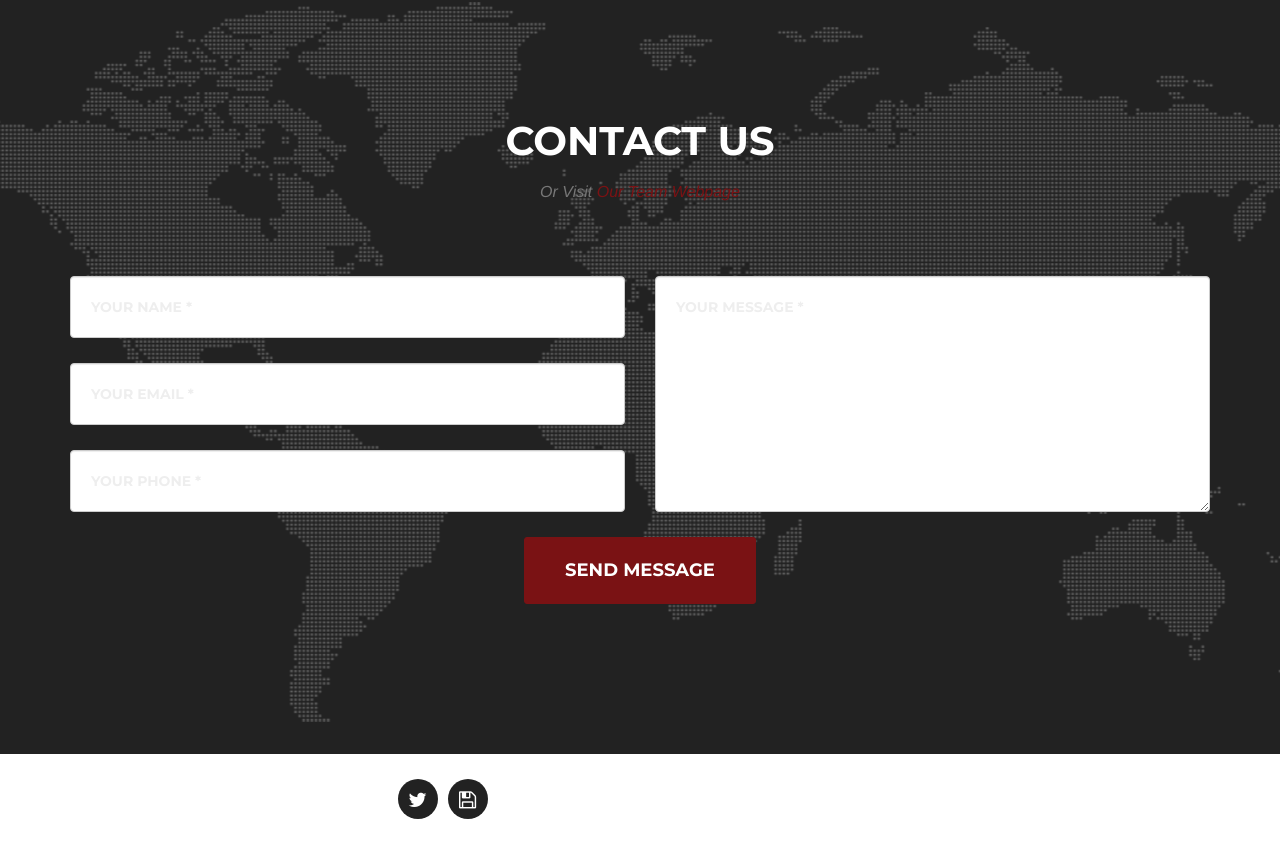
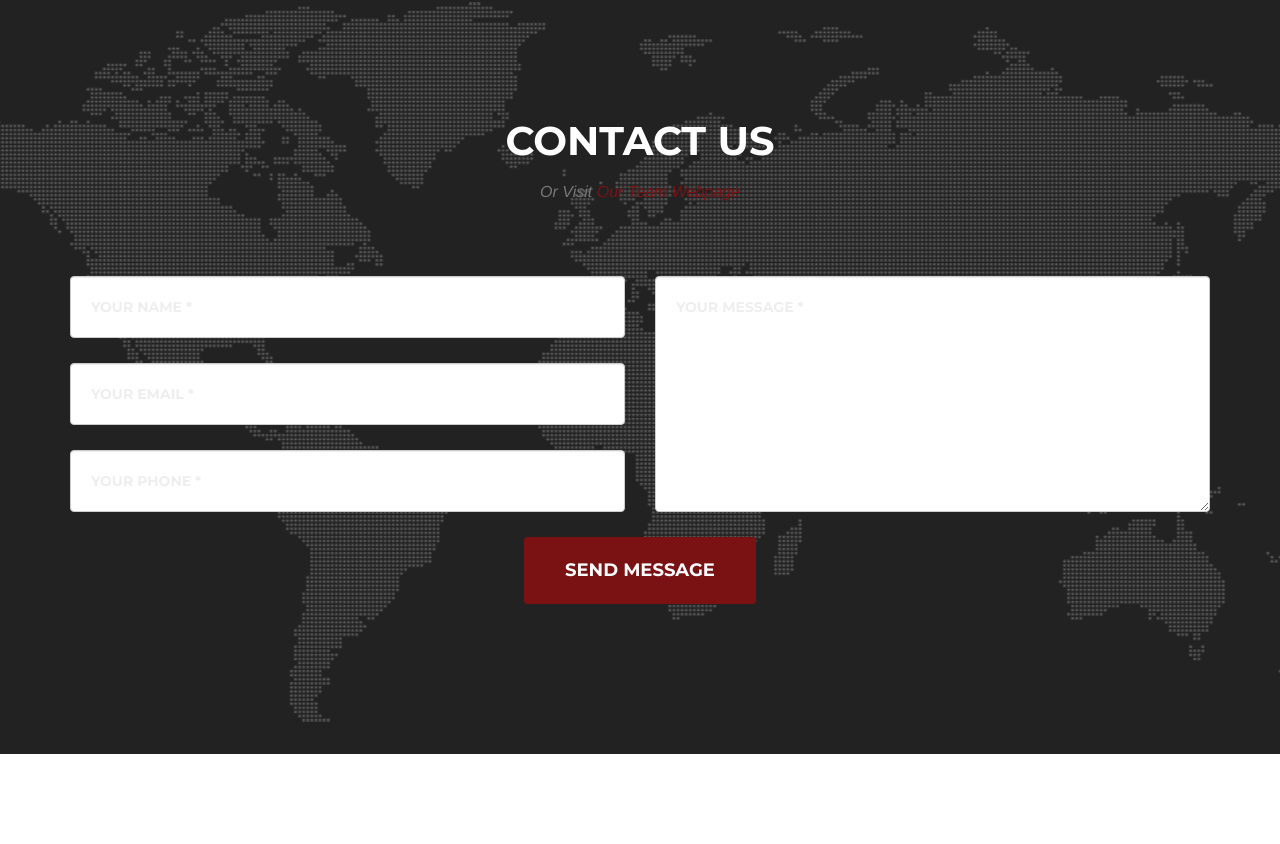
Before and after one commit to bijanisa/vasa, a website: page index.html in a window 1280 px wide. Shown: the part 4175-5019 px from the top of the page. After the commit the page ends 4979 px from the top, so only its background shows below. Drawn offline with nearby package versions, Linux system fonts and the light colour scheme; a web font is replaced by a local one.

Commit message:
Update index.html

```diff
--- a/index.html
+++ b/index.html
@@ -243,13 +243,7 @@ QR code scanner </p>
     <footer>
         <div class="container">
             <div class="row">
-                <div class="col-md-8">
-                    <ul class="list-inline social-buttons">
-                        <li><a href="https://twitter.com/chi_initiative"><i class="fa fa-twitter"></i></a>
-                        <li><a href="http://chi.anthropology.msu.edu/"><i class="fa fa-floppy-o"></i></a>
-                        </li>
-                    </ul>
-                </div>
+             <a href="img/unicorn.jpg"></a>
             </div>
         </div>
     </footer>
```
